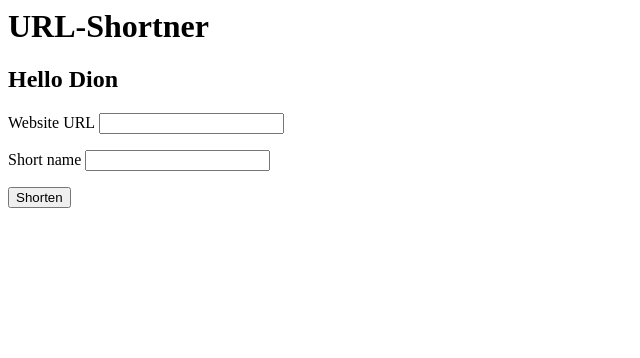
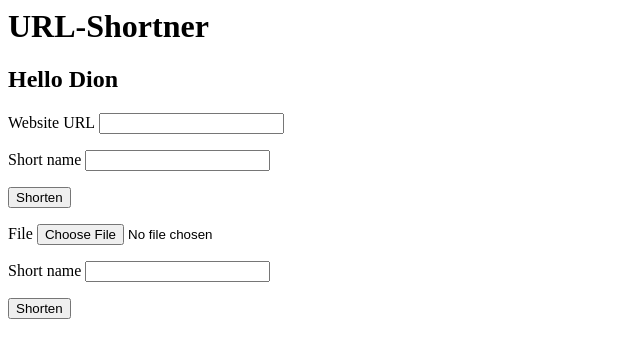
Before and after one commit to diondresschers/url-shortner, a Flask app: page / in a window 1280 px wide. Shown: the top 358 px of the page, without its empty margins (0-640 px from the left). Run offline with Flask 3, Linux system fonts and the light colour scheme.

Commit message:
made able to upload files

```diff
--- a/app.py
+++ b/app.py
@@ -6,6 +6,7 @@ from flask import url_for
 import json # install json via pip
 import os.path # needed to read data from a file
 from flask import flash
+from werkzeug.utils import secure_filename # check if uploaded files are okay to upload
 
 # This file is `hello.py` but if it was `app.py`, than you don't have to specify `export FLASK_APP=app`.
 
@@ -37,7 +38,15 @@ def your_url(): # Python functions, don't allow dashes, so we use `_`.
       flash('That short name has already been taken. Please select another name.')
       return redirect(url_for('home'))
 
-    urls[request.form['code']] = {'url':request.form['url']} # if the form name is not correct than you can get the error in the browser: `Bad Request The browser (or proxy) sent a request that this server could not understand.`
+    if 'url' in request.form.keys():
+       urls[request.form['code']] = {'url':request.form['url']}
+    else: # if no URL is given, than it is a file!
+      f = request.files['file']
+      full_name = request.form['code'] + secure_filename(f.filename) # Name of the file will also have the short URL!
+      f.save('/mnt/c/Users/Dion Dresschers/data/gitg/url-shortner/' + full_name)
+      urls[request.form['code']] = {'file':full_name}
+
+
     with open('urls.json','w') as url_file: # create a file named `url_file`
       json.dump(urls, url_file) # `urls` is the dictionary, the secons id the file # import `json` for this.
     return render_template("your-url.html", code=request.form['code']) # use `request.form` with 'POST' and `request.args` with GET. The latter is to access the GET-request for the field `code` that we put into an HTML form.
--- /dev/null
+++ b/heyheytest.txt
@@ -0,0 +1 @@
+heyhey
--- a/templates/home.html
+++ b/templates/home.html
@@ -18,3 +18,16 @@
     <input type="submit" value="Shorten">
     </p>
 </form>
+
+<form action="your-url" method="post" enctype="multipart/form-data"> <!-- # The `enctype="multipart/form-data"` is to enable file uploads in the form. -->
+    <label for="file">File</label>
+    <input type="file" name="file" value="" required>
+    </p>
+    <p>
+    <label for="code">Short name</label>
+    <input type="text" name="code" value="" required>
+    </p>
+    <p>
+    <input type="submit" value="Shorten">
+    </p>
+</form>
--- /dev/null
+++ b/testtesttest.txt
@@ -0,0 +1 @@
+heyhey
--- /dev/null
+++ b/testtesttesttest.txt
@@ -0,0 +1 @@
+heyhey
--- a/urls.json
+++ b/urls.json
@@ -1 +1 @@
-{"test": {"url": "https://google.com"}, "hey": {"url": "https://googlte.com"}}
+{"test": {"url": "https://google.com"}, "hey": {"url": "https://googlte.com"}, "heyhey": {"file": "heyheytest.txt"}}
```
